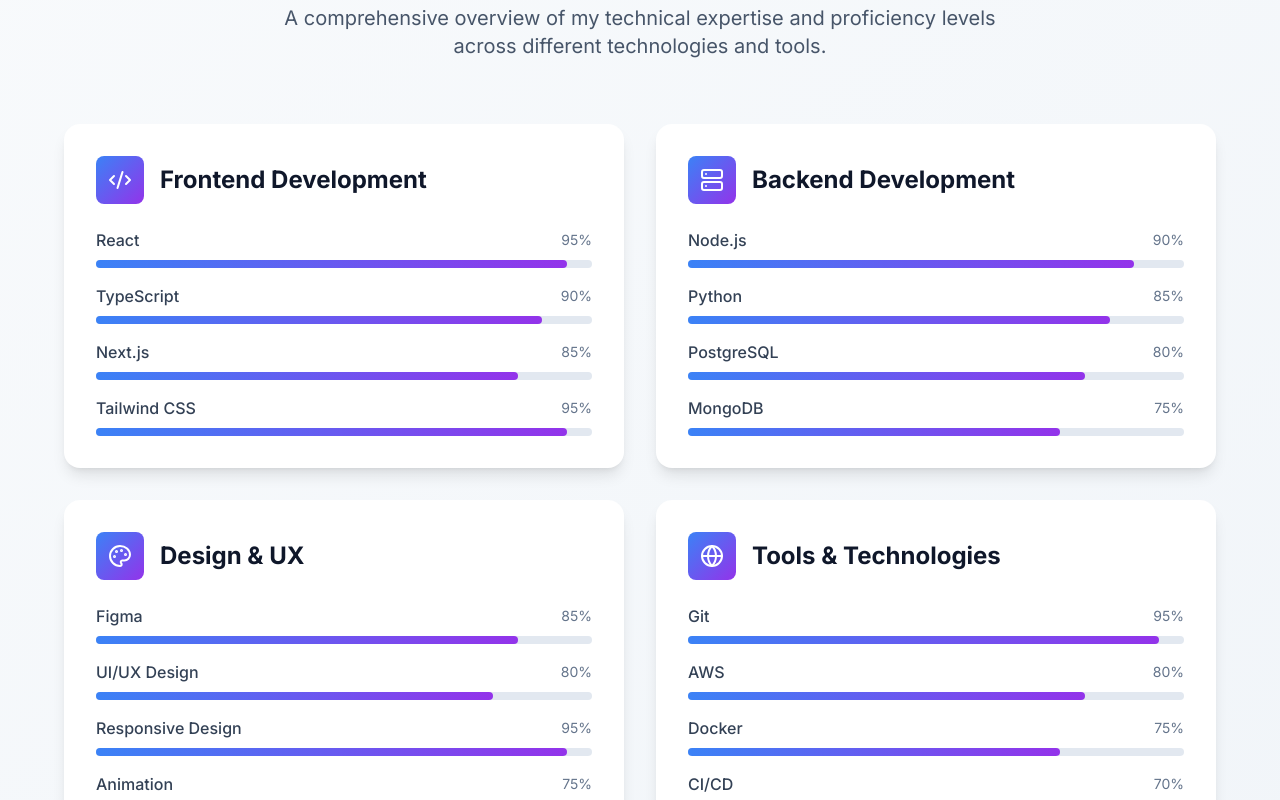
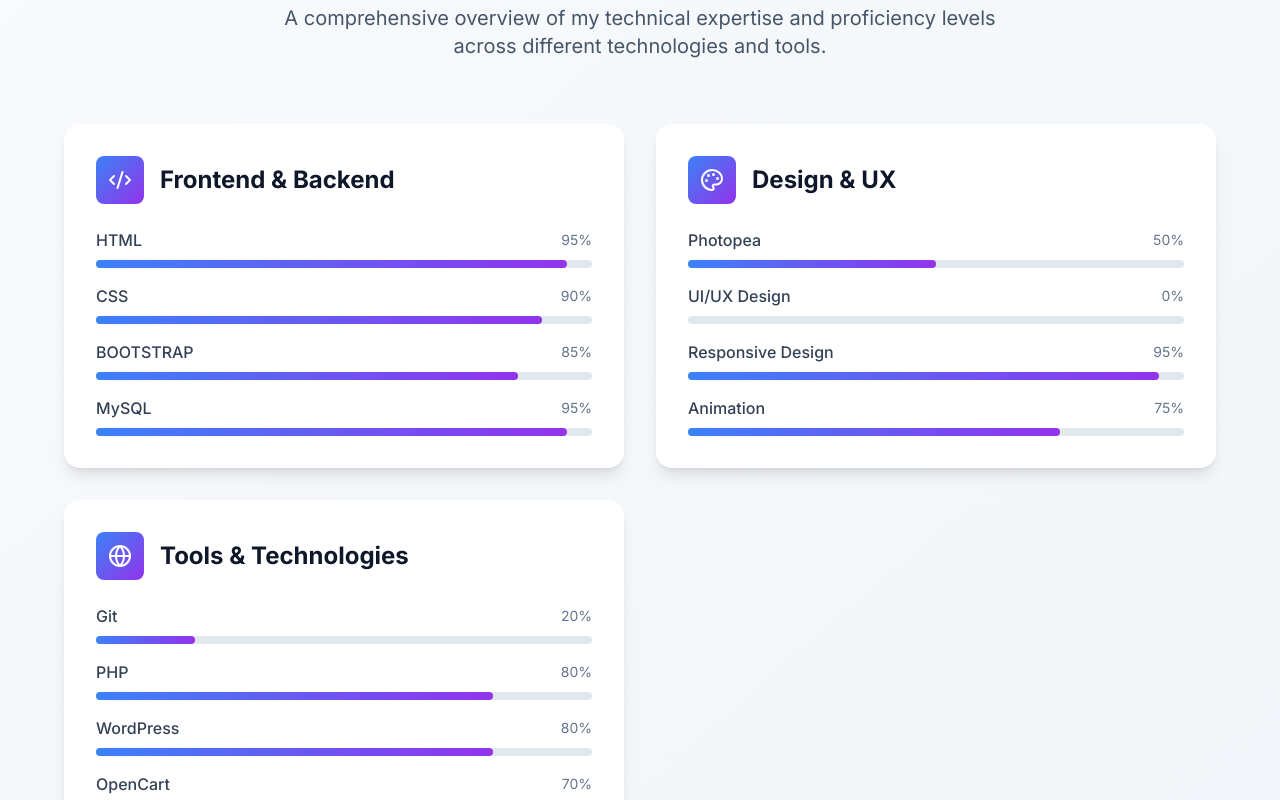
Before and after one commit to Pritam-saini/Pritam, a React (Vite) app: page / in a window 1280 px wide. Shown: the part 2040-2840 px from the top of the page. Built offline with nearby package versions, Linux system fonts and the light colour scheme; no server answers.

Commit message:
Update Skills.tsx

```diff
--- a/src/components/Skills.tsx
+++ b/src/components/Skills.tsx
@@ -5,30 +5,20 @@ const Skills: React.FC = () => {
   const skillCategories = [
     {
       icon: Code2,
-      title: 'Frontend Development',
+      title: 'Frontend & Backend',
       skills: [
-        { name: 'React', level: 95 },
-        { name: 'TypeScript', level: 90 },
-        { name: 'Next.js', level: 85 },
-        { name: 'Tailwind CSS', level: 95 }
-      ]
-    },
-    {
-      icon: Server,
-      title: 'Backend Development',
-      skills: [
-        { name: 'Node.js', level: 90 },
-        { name: 'Python', level: 85 },
-        { name: 'PostgreSQL', level: 80 },
-        { name: 'MongoDB', level: 75 }
+        { name: 'HTML', level: 95 },
+        { name: 'CSS', level: 90 },
+        { name: 'BOOTSTRAP', level: 85 },
+        { name: 'MySQL', level: 95 }
       ]
     },
     {
       icon: Palette,
       title: 'Design & UX',
       skills: [
-        { name: 'Figma', level: 85 },
-        { name: 'UI/UX Design', level: 80 },
+        { name: 'Photopea', level: 50 },
+        { name: 'UI/UX Design', level: 0 },
         { name: 'Responsive Design', level: 95 },
         { name: 'Animation', level: 75 }
       ]
@@ -37,10 +27,10 @@ const Skills: React.FC = () => {
       icon: Globe,
       title: 'Tools & Technologies',
       skills: [
-        { name: 'Git', level: 95 },
-        { name: 'AWS', level: 80 },
-        { name: 'Docker', level: 75 },
-        { name: 'CI/CD', level: 70 }
+        { name: 'Git', level: 20 },
+        { name: 'PHP', level: 80 },
+        { name: 'WordPress', level: 80 },
+        { name: 'OpenCart', level: 70 }
       ]
     }
   ];
```
